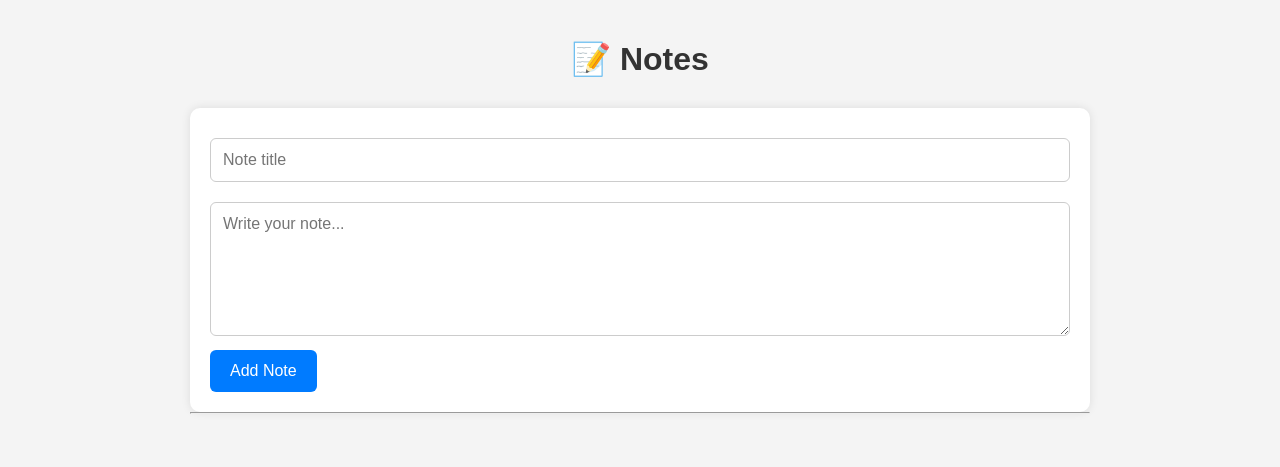
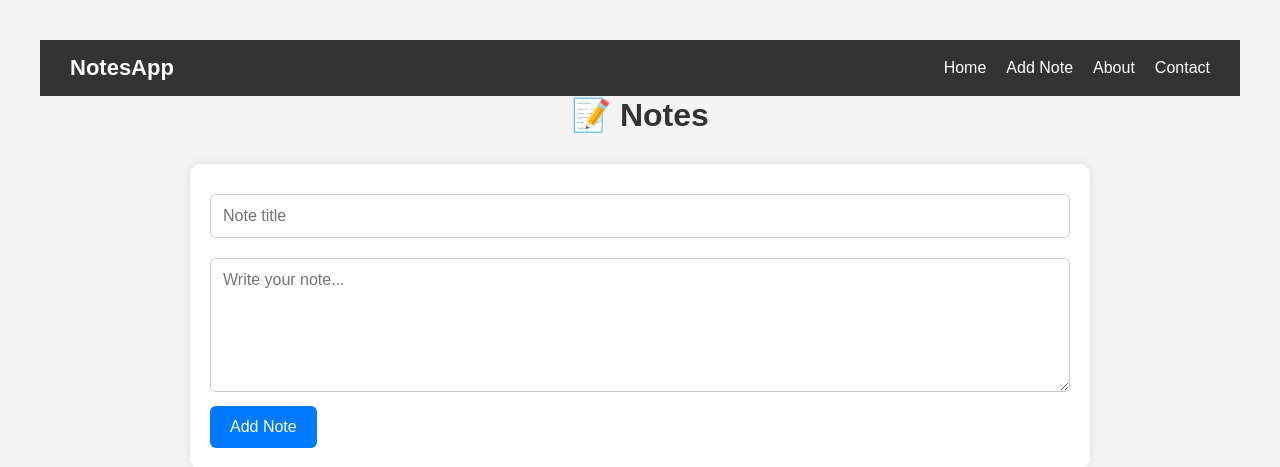
Before and after one commit to pakashiva/Notes, a Flask app: page / in a window 1280 px wide. Shown: the top 467 px of the page. Run offline with Flask 3, Linux system fonts and the light colour scheme.

Commit message:
adding navBar

```diff
--- a/static/style.css
+++ b/static/style.css
@@ -97,3 +97,35 @@ button[type="submit"]{
     background:#dc3545;
     color:white;
 }
+
+.navbar{
+    background:#333;
+    color:#fff;
+    display:flex;
+    justify-content:space-between;
+    align-items:center;
+    padding:15px 30px;
+}
+
+.logo a{
+    color:#fff;
+    text-decoration:none;
+    font-size:22px;
+    font-weight:bold;
+}
+
+.nav-links{
+    list-style:none;
+    display:flex;
+    gap:20px;
+}
+
+.nav-links a{
+    color:#fff;
+    text-decoration:none;
+    font-size:16px;
+}
+
+.nav-links a:hover{
+    color:#00bfff;
+}
--- a/templates/index.html
+++ b/templates/index.html
@@ -8,6 +8,19 @@
     <link rel="stylesheet" href="{{ url_for('static', filename='style.css') }}">
 </head>
 <body>
+
+<nav class="navbar">
+    <div class="logo">
+        <a href="/">NotesApp</a>
+    </div>
+
+    <ul class="nav-links">
+        <li><a href="/">Home</a></li>
+        <li><a href="/add">Add Note</a></li>
+        <li><a href="/about">About</a></li>
+        <li><a href="/contact">Contact</a></li>
+    </ul>
+</nav>
 
 <div class="container">
 
```
